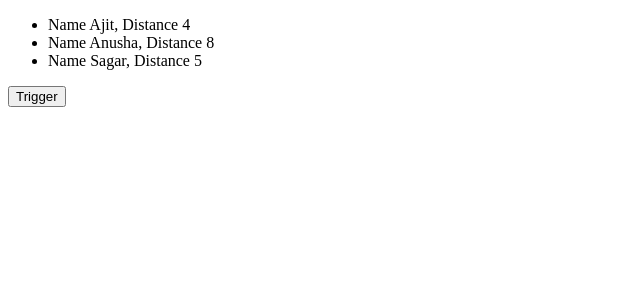
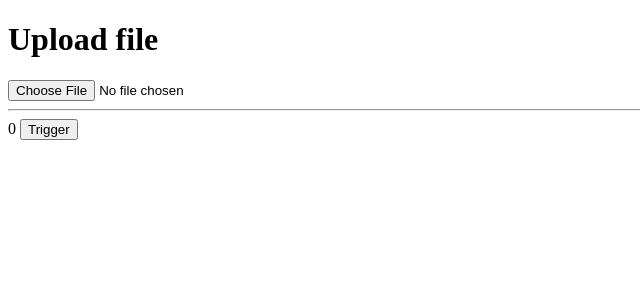
Before and after one commit to officialcomputerbaba/angular-season-1, an Angular app in the folder lecture-74/: page / in a window 1280 px wide. Shown: the top 300 px of the page, without its empty margins (0-640 px from the left). Built offline with nearby package versions, Linux system fonts and the light colour scheme.

Commit message:
lecture-74-d

```diff
--- a/lecture-74/src/app/app.component.html
+++ b/lecture-74/src/app/app.component.html
@@ -1,9 +1,9 @@
-<ul>
-    <li *ngFor="let user of users">
-        <!-- Name {{ user.name }}, Distance {{ milesToKm(user.distance) }} -->
+<h1>Upload file</h1>
 
-        Name {{ user.name }}, Distance {{ milesToKm | memoizedFn: user.distance }}
-    </li>
-</ul>
+<input type="file" #fileInp (change)="addFile(fileInp.files)">
+
+<hr />
+
+{{ sizeCharge | memoizedFn: file?.size }}
 
 <button (click)="0">Trigger</button>
--- a/lecture-74/src/app/app.component.ts
+++ b/lecture-74/src/app/app.component.ts
@@ -1,5 +1,5 @@
 import { Component } from "@angular/core";
-import { milesToKm } from "./utils/distance.utils";
+import { formatBytes } from "./utils/bytes.utils";
 
 @Component({
   selector: "app-root",
@@ -7,11 +7,22 @@ import { milesToKm } from "./utils/distance.utils";
   styleUrls: ["./app.component.css"],
 })
 export class AppComponent {
-  users = [
-    { name: "Ajit", distance: 2.5 },
-    { name: "Anusha", distance: 5 },
-    { name: "Sagar", distance: 3.2 },
-  ];
+  baseCharge = 0.03;
 
-  milesToKm = milesToKm;
+  file!: File;
+
+  addFile(files: FileList | null) {
+    this.file = files?.item(0) as File;
+  }
+
+  // arrow function
+  sizeCharge = (bytes: number = 0) => {
+    console.log("Called", bytes);
+
+    const { size, unit } = formatBytes(bytes);
+
+    const charge = size * this.baseCharge;
+
+    return charge;
+  };
 }
--- /dev/null
+++ b/lecture-74/src/app/utils/bytes.utils.ts
@@ -0,0 +1,18 @@
+export function formatBytes(bytes?: number, decimals = 2) {
+  if (!bytes || bytes === 0) return { size: 0, unit: "Bytes" };
+
+  const k = 1024;
+  const dm = decimals < 0 ? 0 : decimals;
+  const units = ["Bytes", "KB", "MB", "GB", "TB", "PB", "EB", "ZB", "YB"];
+
+  const unitIndex = Math.floor(Math.log(bytes) / Math.log(k));
+
+  const unit = units[unitIndex];
+
+  const size = parseFloat((bytes / Math.pow(k, unitIndex)).toFixed(dm));
+
+  return {
+    size,
+    unit,
+  };
+}
--- a/lecture-74/src/app/utils/distance.utils.ts
+++ /dev/null
@@ -1,24 +0,0 @@
-// This code is derived from the credits given below
-// Author: https://github.com/ericgio
-// Repo: https://github.com/ericgio/distance-utils
-
-export const METERS_PER_KM = 1000;
-export const METERS_PER_MILE = 1609.35;
-export const FEET_PER_METER = 3.28084;
-
-export function round(distance: number, precision: number = 0) {
-  return +`${Math.round(+`${distance}e${precision}`)}e${-precision}`;
-}
-
-export function milesToKm(miles: number, precision?: number): number {
-  console.log("Called ", miles);
-  return round((miles * METERS_PER_MILE) / METERS_PER_KM, precision);
-}
-
-export function metersToMiles(meters: number, precision: number = 2): number {
-  return round(meters / METERS_PER_MILE, precision);
-}
-
-export function metersToFeet(meters: number, precision?: number): number {
-  return round(meters * FEET_PER_METER, precision);
-}
```
